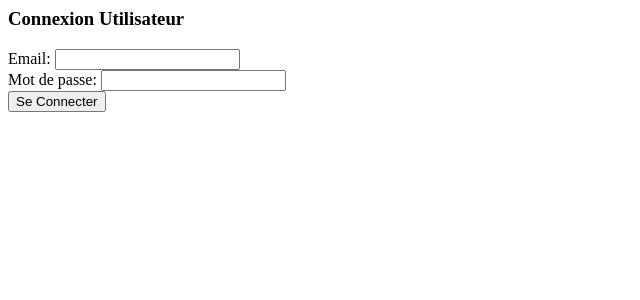
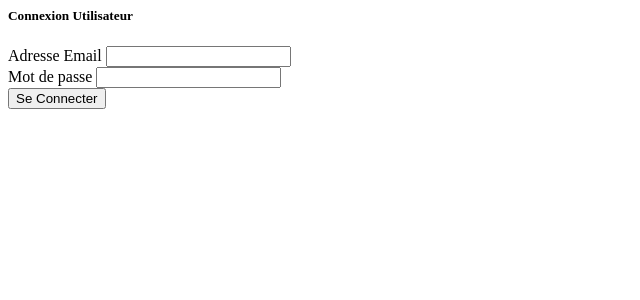
Before and after one commit to neal92/wmd_23, a PHP site: page /vues/vue_form.php in a window 1280 px wide. Shown: the top 300 px of the page, without its empty margins (0-640 px from the left). Run offline with PHP 8.4, Linux system fonts and the light colour scheme.

Commit message:
Update vue_form.php

```diff
--- a/vues/vue_form.php
+++ b/vues/vue_form.php
@@ -1,11 +1,23 @@
-<h3> Connexion Utilisateur </h3>
+<div class="container mt-5">
+    <div class="row justify-content-center">
+        <div class="col-md-6">
+            <div class="card">
+                <div class="card-body">
+                    <h5 class="card-title">Connexion Utilisateur</h5>
 
-<form method="post" action="index.php?page=3">
-    <label for="email">Email:</label>
-    <input type="email" name="email" id="email" required>
-    <br>
-    <label for="mdp">Mot de passe:</label>
-    <input type="password" name="mdp" id="mdp" required>
-    <br>
-    <input type="submit" name="Connecter" value="Se Connecter">
-</form>
+                    <form method="post" action="index.php?page=3">
+                        <div class="mb-3">
+                            <label for="email" class="form-label">Adresse Email</label>
+                            <input type="email" name="email" id="email" class="form-control" required>
+                        </div>
+                        <div class="mb-3">
+                            <label for="mdp" class="form-label">Mot de passe</label>
+                            <input type="password" name="mdp" id="mdp" class="form-control" required>
+                        </div>
+                        <button type="submit" class="btn btn-primary" value="Se Connecter" name="Connecter">Se Connecter</button>
+                    </form>
+                </div>
+            </div>
+        </div>
+    </div>
+</div>
```
